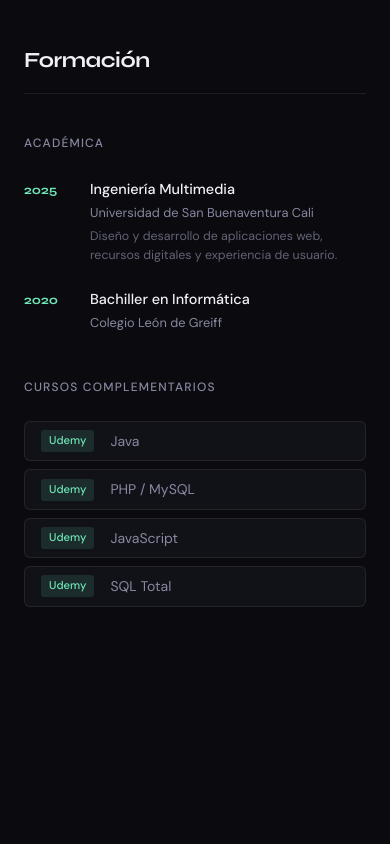
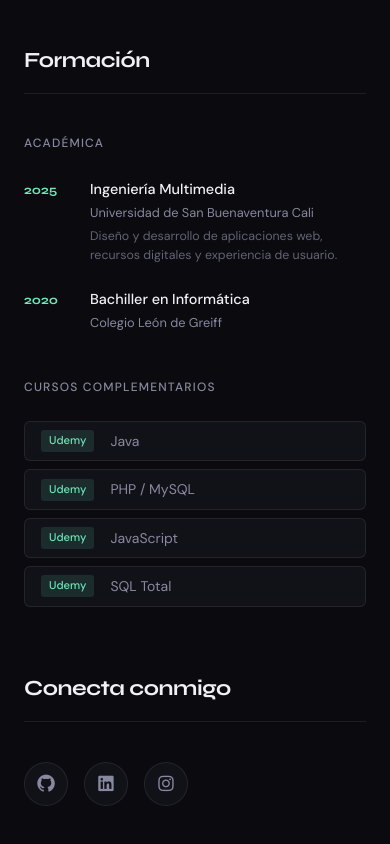
Before and after one commit to JuanTriana27/PortafolioJT, a React (Vite) app: page /about in a window 390 px wide. Shown: the part 2206-3050 px from the top of the page. Before the commit the page ends 2941 px from the top, so only its background shows below. Built offline with nearby package versions, Linux system fonts and the light colour scheme.

Commit message:
Añadir redes sociales, añadir google analitics

```diff
--- a/package.json
+++ b/package.json
@@ -11,6 +11,7 @@
   },
   "dependencies": {
     "@emailjs/browser": "^4.4.1",
+    "@fortawesome/fontawesome-free": "^7.2.0",
     "react": "^19.2.4",
     "react-dom": "^19.2.4",
     "react-router-dom": "^7.13.1"
--- a/src/App.tsx
+++ b/src/App.tsx
@@ -4,12 +4,14 @@ import Home from './pages/Home/Home'
 import About from './pages/About/About'
 import Projects from './pages/Projects/Projects'
 import Contact from './pages/Contact/Contact'
+import { GoogleAnalytics } from './components/Analytics'
 
 export default function App() {
   return (
     <BrowserRouter>
+      <GoogleAnalytics />
+
       <Routes>
-        {/* Layout envuelve todas las rutas — el Navbar aparece siempre */}
         <Route element={<Layout />}>
           <Route index element={<Home />} />
           <Route path="about" element={<About />} />
@@ -17,6 +19,7 @@ export default function App() {
           <Route path="contact" element={<Contact />} />
         </Route>
       </Routes>
+
     </BrowserRouter>
   )
 }
--- /dev/null
+++ b/src/components/Analytics.tsx
@@ -0,0 +1,45 @@
+import { useEffect } from 'react'
+import { useLocation } from 'react-router-dom'
+
+const GA_ID = 'G-ZBPXZWJJ1W'
+
+export function GoogleAnalytics() {
+  const location = useLocation()
+
+  useEffect(() => {
+    if (typeof window === 'undefined') return
+
+    // Evitar reinyección
+    if (document.getElementById('ga-script')) return
+
+    const script = document.createElement('script')
+    script.id = 'ga-script'
+    script.async = true
+    script.src = `https://www.googletagmanager.com/gtag/js?id=${GA_ID}`
+    document.head.appendChild(script)
+
+    window.dataLayer = window.dataLayer || []
+
+    function gtag(...args: any[]) {
+      window.dataLayer.push(args)
+    }
+
+    window.gtag = gtag
+
+    gtag('js', new Date())
+
+    // IMPORTANTE: sin page_path aquí
+    gtag('config', GA_ID)
+  }, [])
+
+  useEffect(() => {
+    if (!window.gtag) return
+
+    window.gtag('event', 'page_view', {
+      page_path: location.pathname,
+      page_title: document.title,
+    })
+  }, [location.pathname])
+
+  return null
+}
--- a/src/main.tsx
+++ b/src/main.tsx
@@ -1,6 +1,6 @@
-// main.tsx
 import { StrictMode } from 'react'
 import { createRoot } from 'react-dom/client'
+import '@fortawesome/fontawesome-free/css/all.min.css'
 import './styles/global.css'
 import App from './App.tsx'
 
--- a/src/pages/About/About.module.css
+++ b/src/pages/About/About.module.css
@@ -505,3 +505,51 @@
     grid-template-columns: 1fr;
   }
 }
+
+/* ── Redes Sociales ────────────────────────────────────────────────────────── */
+.socialLinks {
+  display: flex;
+  gap: var(--space-lg);
+  flex-wrap: wrap;
+  margin-top: var(--space-lg);
+}
+
+.socialLink {
+  display: inline-flex;
+  align-items: center;
+  justify-content: center;
+  width: 48px;
+  height: 48px;
+  border-radius: 50%;
+  background: var(--color-surface);
+  border: 1px solid var(--color-border);
+  color: var(--color-text-secondary);
+  font-size: 1.3rem;
+  transition: all var(--transition-normal);
+  text-decoration: none;
+}
+
+.socialLink:hover {
+  background: var(--color-accent);
+  color: var(--color-bg);
+  border-color: var(--color-accent);
+  transform: translateY(-4px);
+  box-shadow: 0 8px 20px rgba(110, 231, 183, 0.25);
+}
+
+.socialLink:focus-visible {
+  outline: 2px solid var(--color-accent);
+  outline-offset: 2px;
+}
+
+@media (max-width: 600px) {
+  .socialLinks {
+    gap: var(--space-md);
+  }
+
+  .socialLink {
+    width: 44px;
+    height: 44px;
+    font-size: 1.1rem;
+  }
+}
--- a/src/pages/About/About.tsx
+++ b/src/pages/About/About.tsx
@@ -5,6 +5,7 @@
 import { useEffect, useRef } from 'react'
 import { ABOUT_CONTENT } from './about.data'
 import styles from './About.module.css'
+import { SOCIAL_LINKS } from './about.data'
 
 // ─── Datos que no están en about.data.ts ─────────────────────────────────────
 // Experiencia, educación y cursos son más estáticos y específicos del CV;
@@ -264,6 +265,28 @@ export default function About() {
                     </div>
                 </section>
 
+                {/* ── Redes Sociales ────────────────────────────────────────── */}
+                <section>
+
+                    <h2 className={styles.sectionTitle}>Conecta conmigo</h2>
+
+                    <div className={styles.socialLinks}>
+
+                        {SOCIAL_LINKS.map((social) => (
+                            <a
+                                key={social.platform}
+                                href={social.url}
+                                target="_blank"
+                                rel="noopener noreferrer"
+                                title={social.platform}
+                                className={styles.socialLink}
+                                aria-label={`Visita mi ${social.platform}`}
+                            >
+                                <i className={social.icon} aria-hidden="true" />
+                            </a>
+                        ))}
+                    </div>
+                </section>
             </div>
         </div>
     )
--- a/src/pages/About/about.data.ts
+++ b/src/pages/About/about.data.ts
@@ -23,6 +23,30 @@ export interface SkillGroup {
     category: string
     items: string[]
 }
+
+export interface SocialLink {
+    platform: string
+    url: string
+    icon: string
+}
+
+export const SOCIAL_LINKS: SocialLink[] = [
+    {
+        platform: 'GitHub',
+        url: 'https://github.com/JuanTriana27',
+        icon: 'fab fa-github',
+    },
+    {
+        platform: 'LinkedIn',
+        url: 'https://www.linkedin.com/in/juan-triana27/',
+        icon: 'fab fa-linkedin',
+    },
+    {
+        platform: 'Instagram',
+        url: 'https://www.instagram.com/juan_triiana/',
+        icon: 'fab fa-instagram',
+    },
+]
 
 // La imagen se importa aquí y no en el componente — si cambia el archivo,
 // solo se toca este import y el resto del código no sabe nada de rutas.
```
Also changed, not shown: src/types/globals.d.ts (added, +8 -0 lines), 1 other file (tests, documents, lock files or other folders).
